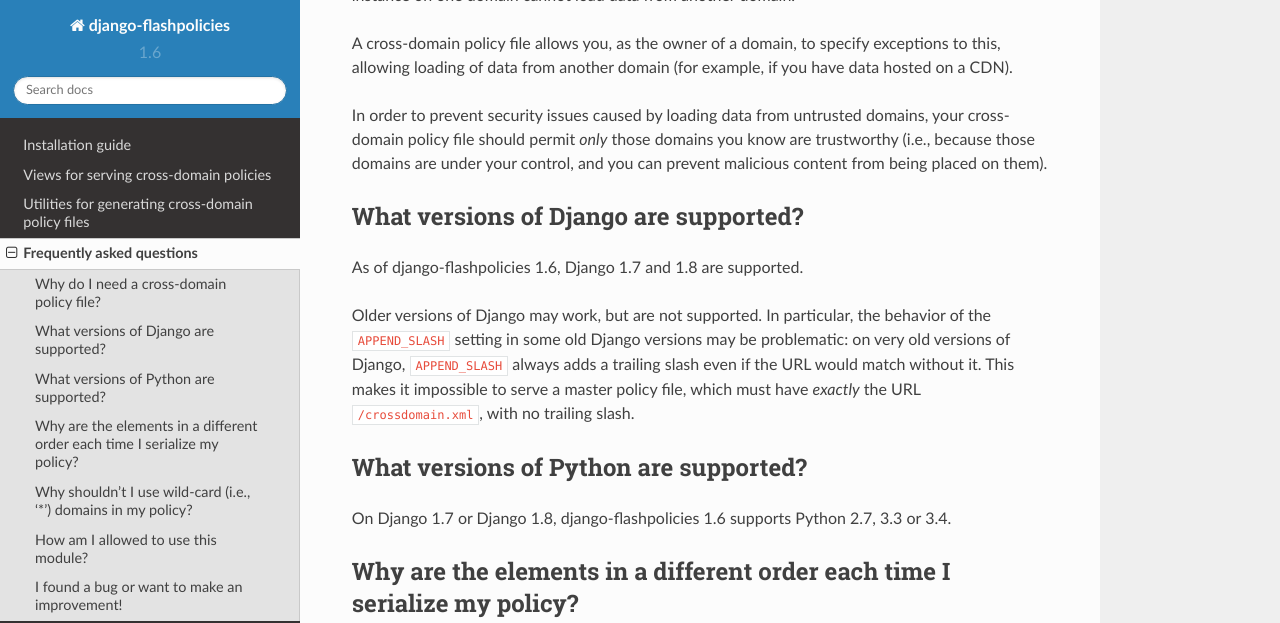
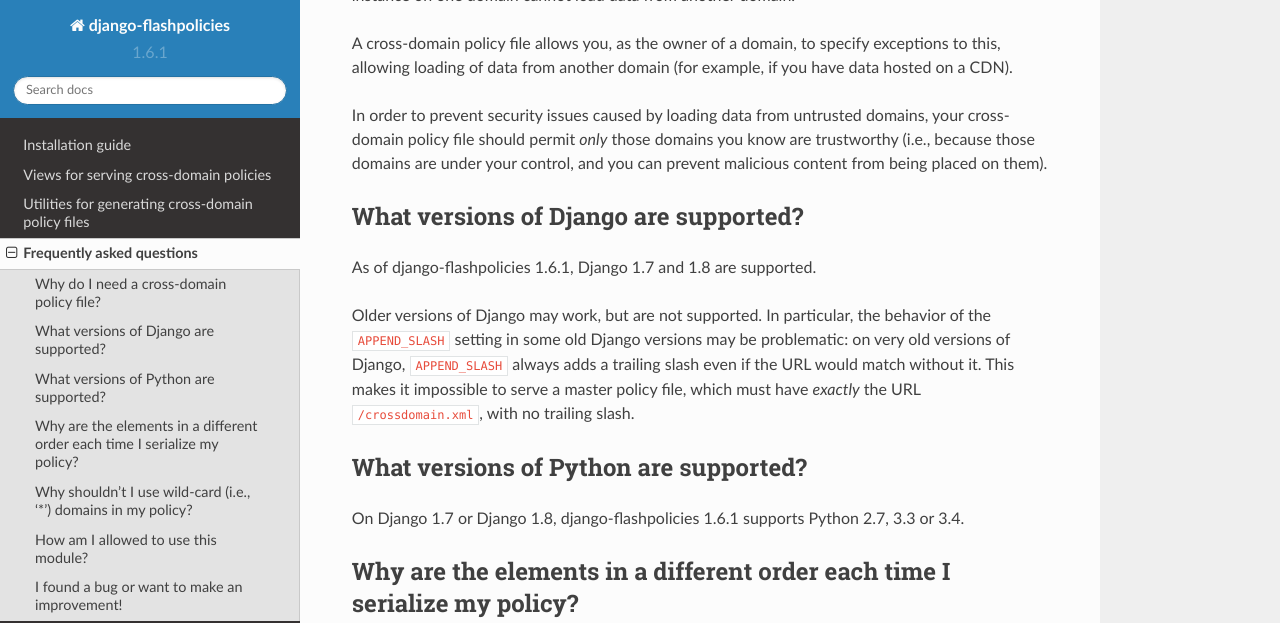
Before and after one commit to ubernostrum/django-flashpolicies, a Sphinx documentation site: the page built from docs/faq.rst, in a window 1280 px wide and 900 px high, scrolled down 328 px. Shown: the top 623 px of the window. Built offline with Sphinx 7.4.7 and the Read the Docs theme 2.0.0, drawn with Linux system fonts in a browser that asks for light colours.

Commit message:
Call it 1.6.1.

```diff
--- a/docs/conf.py
+++ b/docs/conf.py
@@ -8,8 +8,8 @@
 master_doc = 'index'
 project = u'django-flashpolicies'
 copyright = u'2009-2015, James Bennett'
-version = '1.6'
-release = '1.6'
+version = '1.6.1'
+release = '1.6.1'
 exclude_trees = ['_build']
 pygments_style = 'sphinx'
 html_static_path = ['_static']
--- a/setup.py
+++ b/setup.py
@@ -4,7 +4,7 @@
 
 
 setup(name='django-flashpolicies',
-      version='1.6',
+      version='1.6.1',
       description='Flash cross-domain policies for Django sites',
       long_description=open(os.path.join(os.path.dirname(__file__),
                                          'README.rst')).read(),
```
